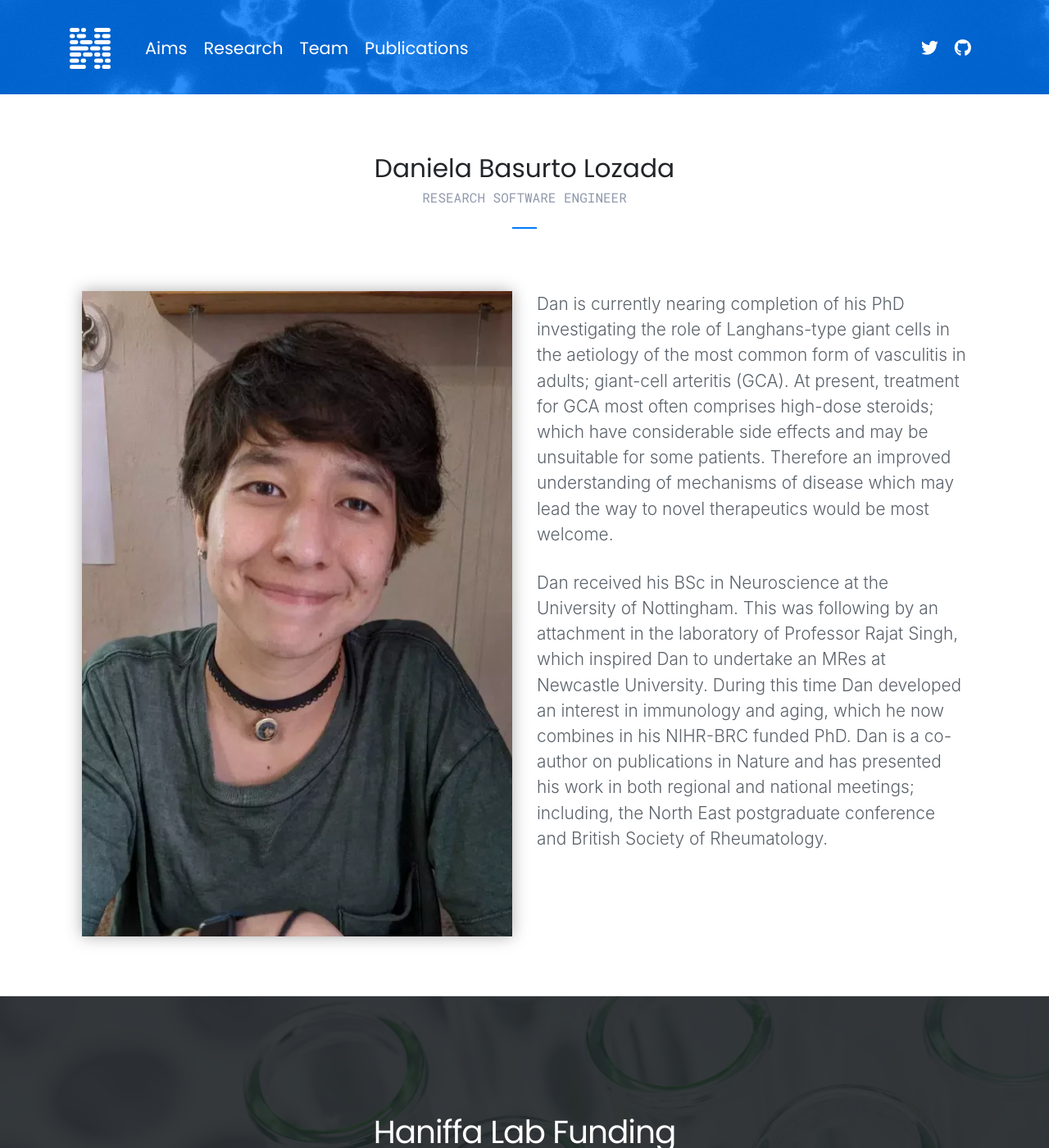
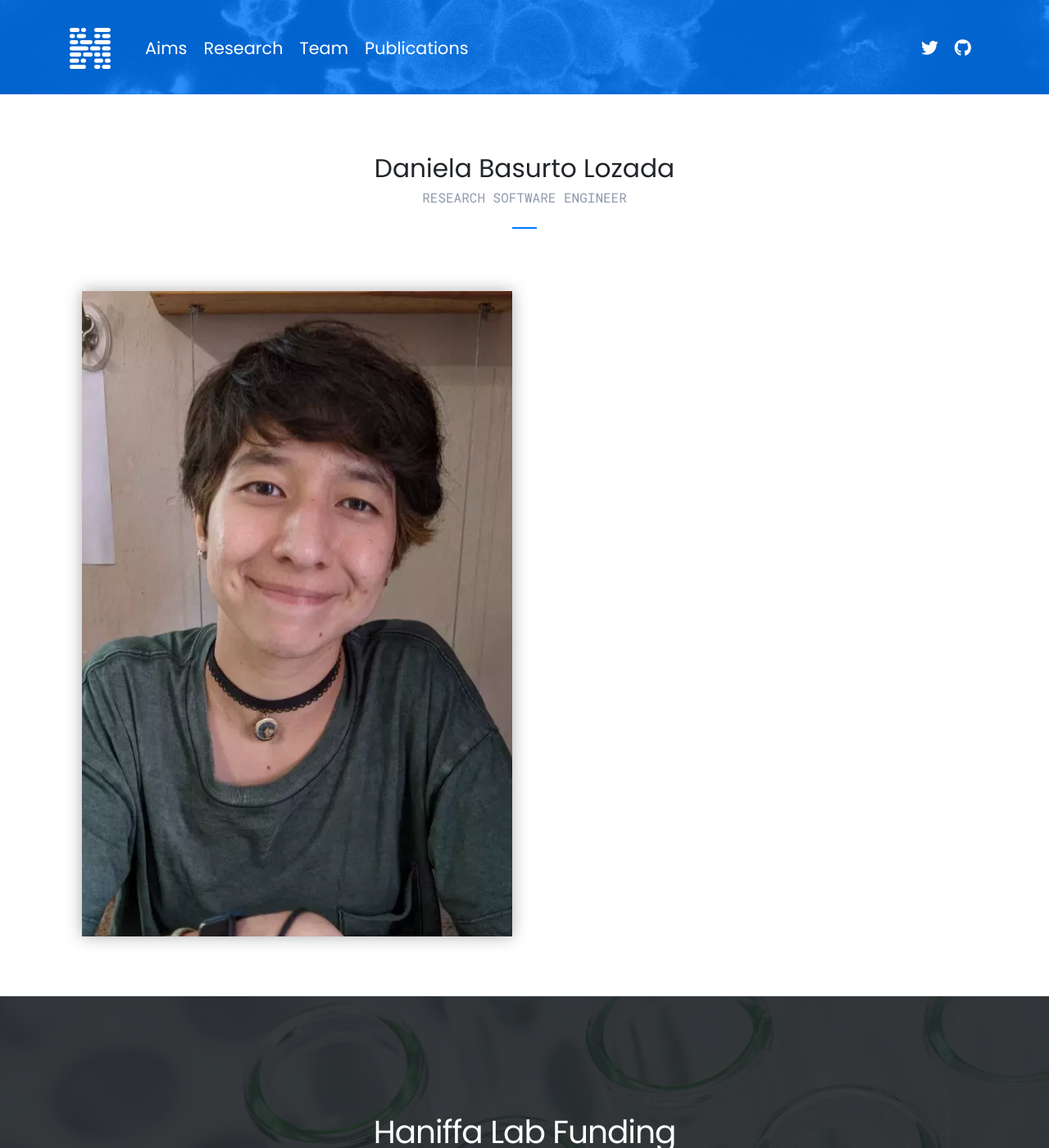
Before and after one commit to haniffalab/haniffalab.github.io, a Jekyll site: the page built from _team/daniela-basurto-lozada.md, in a window 1280 px wide and 1400 px high. Shown: the whole window at 82% size. Built offline with Jekyll 4.4.1, drawn with Linux system fonts in a browser that asks for light colours; nearby versions of some CDN libraries.

```diff
--- a/_team/daniela-basurto-lozada.md
+++ b/_team/daniela-basurto-lozada.md
@@ -1,11 +1,8 @@
 ---
 layout: team
 name:  "Daniela Basurto Lozada"
-category: "staff"
+category: "team"
 position: "Research Software Engineer"
 thumbnail: "daniela-basurto-lozada.webp"
 image: "daniela-basurto-lozada-full.webp"
 ---
-Dan is currently nearing completion of his PhD investigating the role of Langhans-type giant cells in the aetiology of the most common form of vasculitis in adults; giant-cell arteritis (GCA). At present, treatment for GCA most often comprises high-dose steroids; which have considerable side effects and may be unsuitable for some patients. Therefore an improved understanding of mechanisms of disease which may lead the way to novel therapeutics would be most welcome.
-
-Dan received his BSc in Neuroscience at the University of Nottingham. This was following by an attachment in the laboratory of Professor Rajat Singh, which inspired Dan to undertake an MRes at Newcastle University. During this time Dan developed an interest in immunology and aging, which he now combines in his NIHR-BRC funded PhD. Dan is a co-author on publications in Nature and has presented his work in both regional and national meetings; including, the North East postgraduate conference and British Society of Rheumatology.
```
